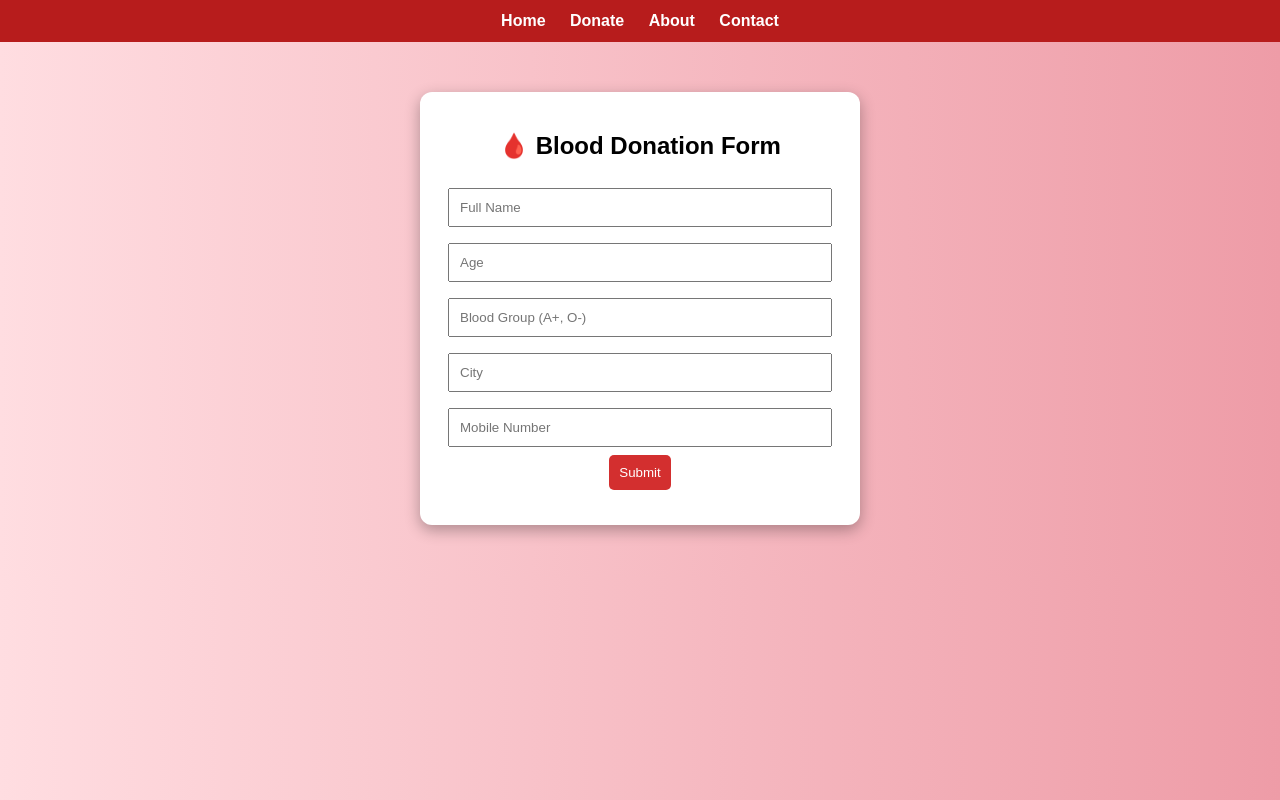
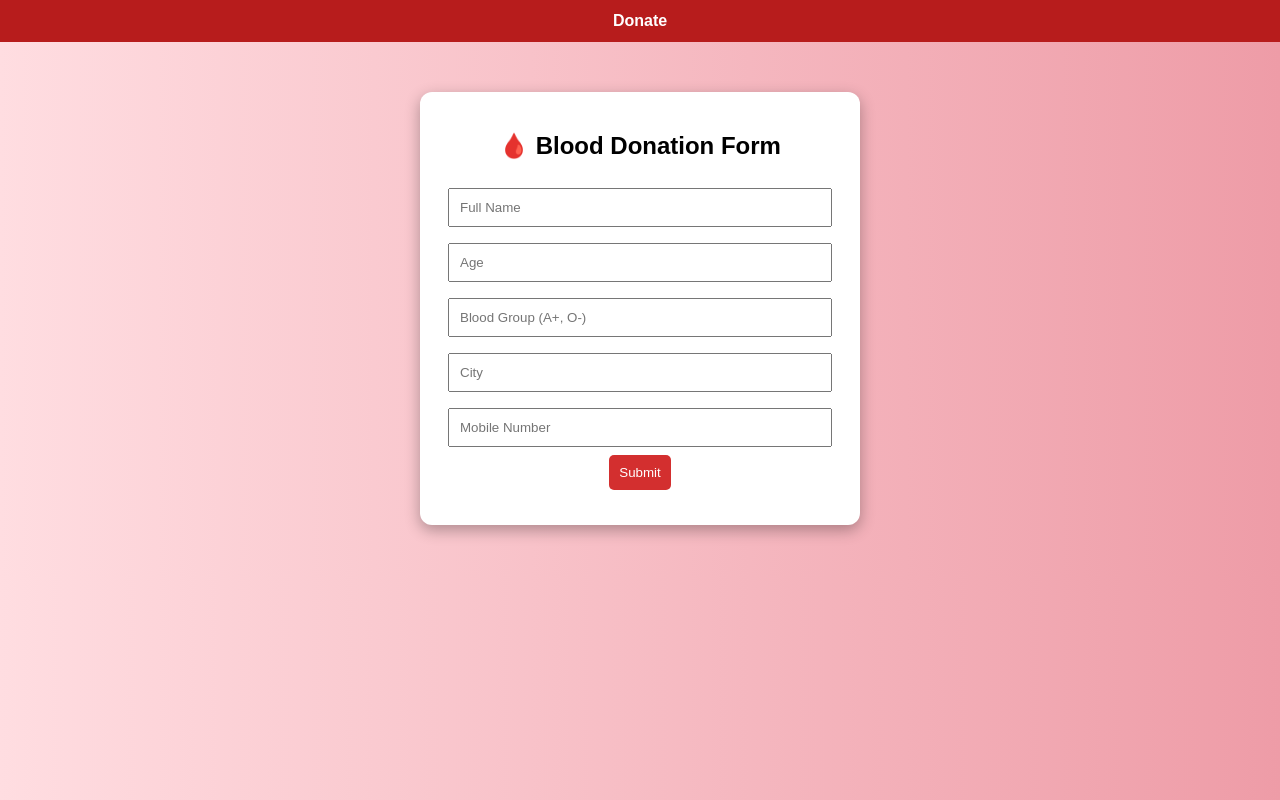
Before and after one commit to harithiru657-ui/project, a plain HTML site: page donate page.html in a window 1280 px wide. Drawn offline with Linux system fonts and the light colour scheme.

Commit message:
donate page.html

```diff
--- a/donate page.html
+++ b/donate page.html
@@ -7,10 +7,8 @@
 <body>
 
 <nav>
-<a href="home page.html">Home</a>
   <a href="donate page.html">Donate</a>
-  <a href="about page.html">About</a>
-  <a href="contact page.html">Contact</a>
+
 
 </nav>
 
```
